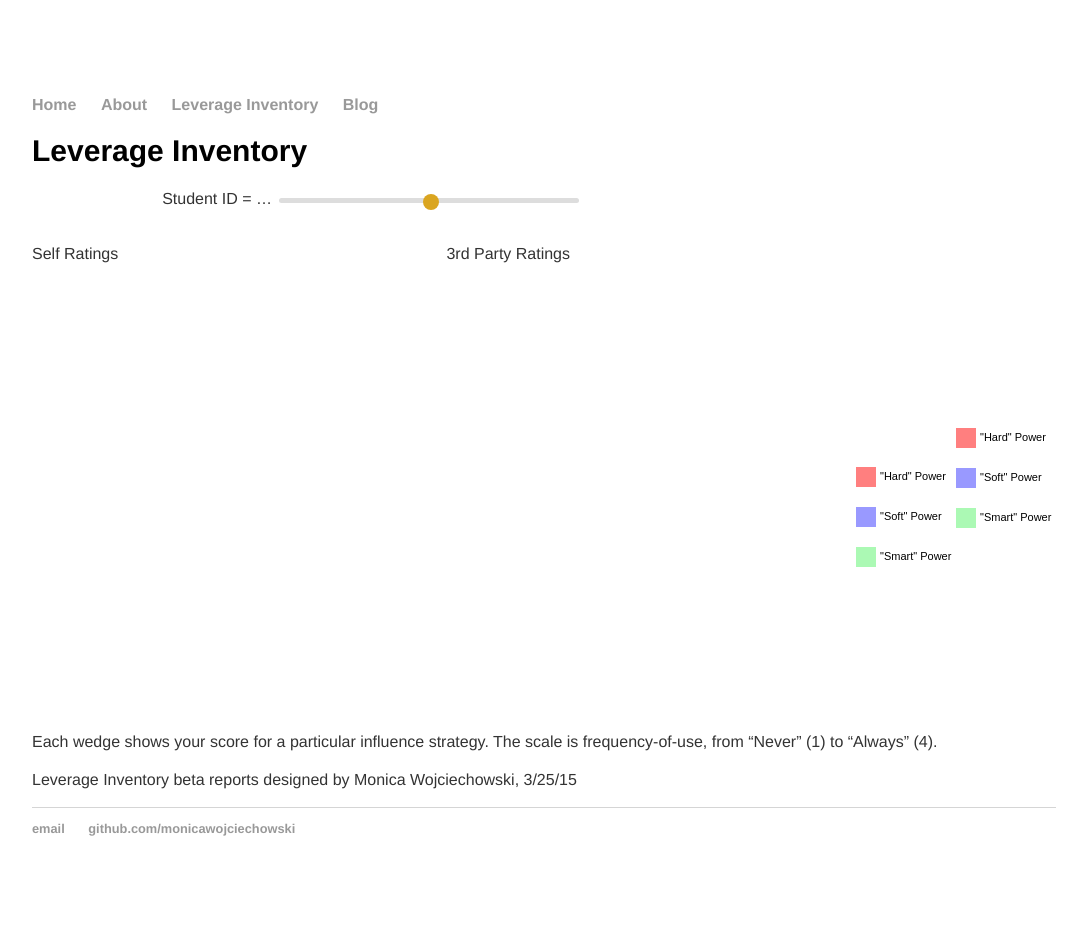
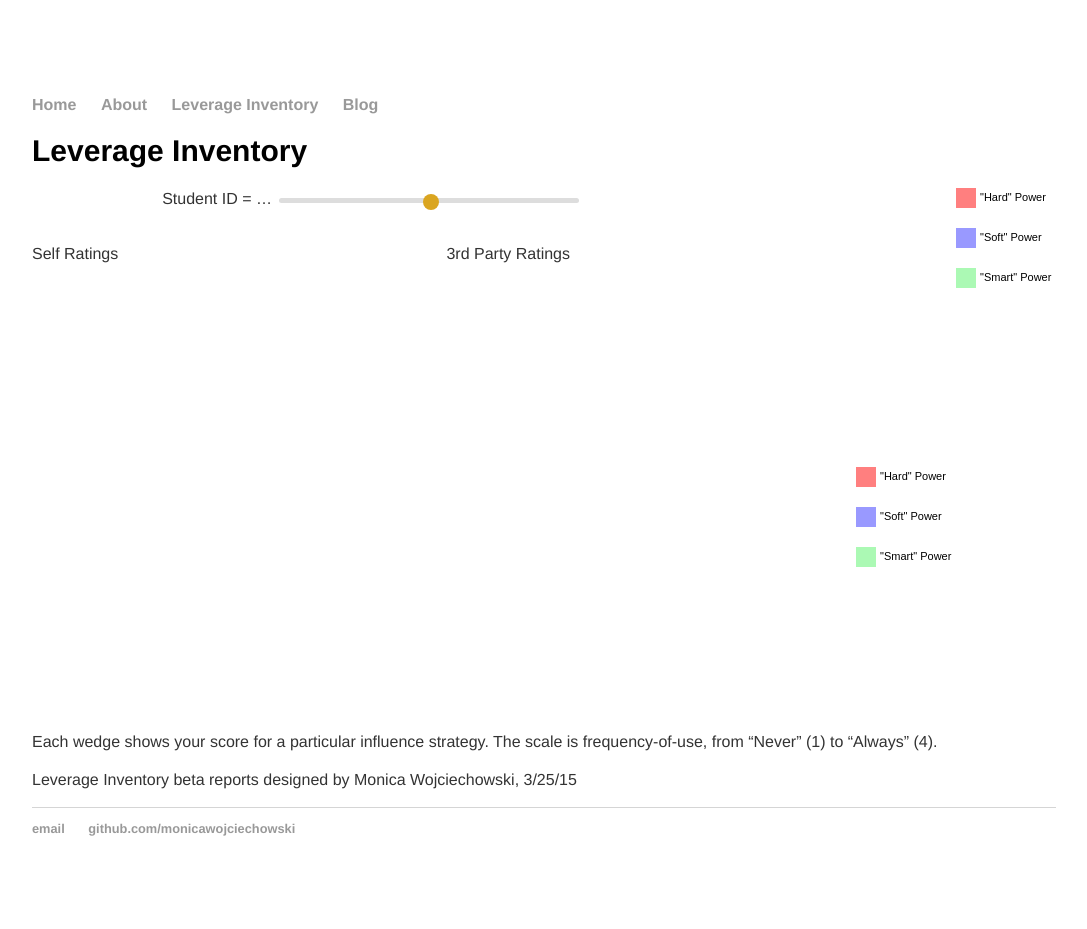
Before and after one commit to monicawoj/monicawojciechowski.github.io, a Jekyll site: the page built from portfolio/index.html, in a window 1280 px wide. Shown: the whole page, without its empty margins (96-1183 px from the left). Built offline with Jekyll 4.4.1, drawn with Linux system fonts in a browser that asks for light colours.

Commit message:
Update index.html

```diff
--- a/portfolio/index.html
+++ b/portfolio/index.html
@@ -244,12 +244,12 @@ input[type=range]:focus::-ms-fill-upper {
 
 <div style="height: 100%; float:right;" id="legend">
   <svg id="legend_box" width="100" height="500">
-    <rect x="0" y="240" width="20" height="20" fill="#ff7f7f"/>
-    <text x="24" y="253" font-family="sans-serif" font-size="11px" fill="black">"Hard" Power</text>
-    <rect x="0" y="280" width="20" height="20" fill="#9999ff"/>
-    <text x="24" y="293" font-family="sans-serif" font-size="11px" fill="black">"Soft" Power</text>
-    <rect x="0" y="320" width="20" height="20" fill="#abf9b4"/>
-    <text x="24" y="333" font-family="sans-serif" font-size="11px" fill="black">"Smart" Power</text>
+    <rect x="0" y="0" width="20" height="20" fill="#ff7f7f"/>
+    <text x="24" y="13" font-family="sans-serif" font-size="11px" fill="black">"Hard" Power</text>
+    <rect x="0" y="40" width="20" height="20" fill="#9999ff"/>
+    <text x="24" y="53" font-family="sans-serif" font-size="11px" fill="black">"Soft" Power</text>
+    <rect x="0" y="80" width="20" height="20" fill="#abf9b4"/>
+    <text x="24" y="93" font-family="sans-serif" font-size="11px" fill="black">"Smart" Power</text>
   </svg>
 </div>
 
```
